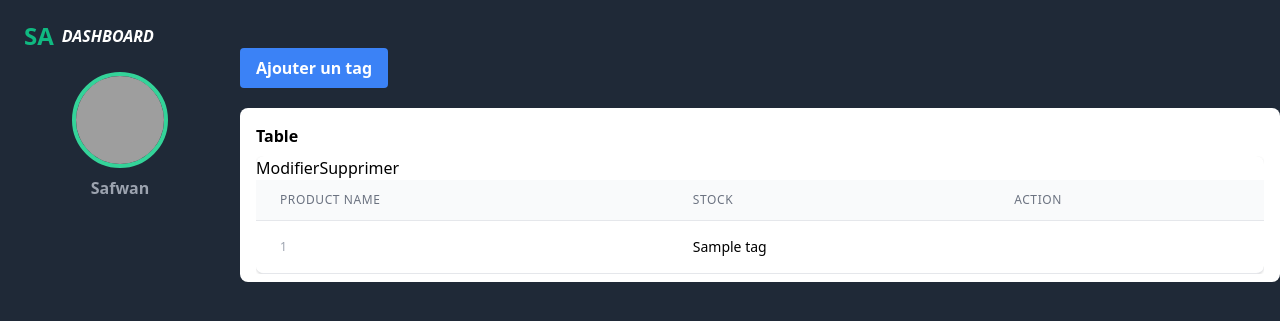
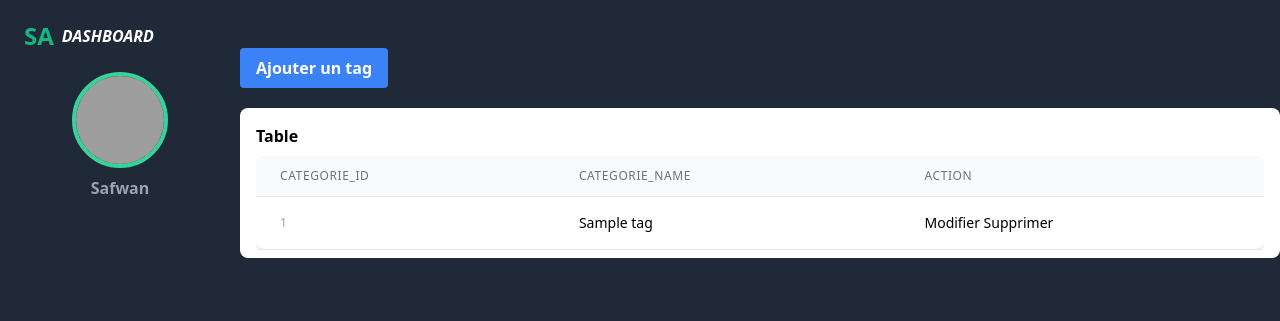
Before and after one commit to Youcode-Classe-E-2023-2024/elmehdi_elfari_Wiki, a PHP site: template views/tags_view.php in a window 1280 px wide. Shown: the top 321 px of the page. Run offline with PHP 8.4, Linux system fonts and the light colour scheme; the template is opened without the code that fills it: most values are stand-ins (such as "Sample title", 1, 10 or a date in 2020); some libraries are stand-ins or nearby versions; grey boxes are pictures that could not be loaded.

Commit message:
tag view

```diff
--- a/views/tags_view.php
+++ b/views/tags_view.php
@@ -69,12 +69,12 @@
                                                     <tr>
                                                         <th class="px-6 py-3 bg-gray-50 text-xs leading-4 font-medium text-gray-500 uppercase tracking-wider">
                                                             <div class="flex cursor-pointer">
-                                                                <span class="mr-2">PRODUCT NAME</span>
+                                                                <span class="mr-2">Categorie_ID</span>
                                                             </div>
                                                         </th>
                                                         <th class="px-6 py-3 bg-gray-50 text-xs leading-4 font-medium text-gray-500 uppercase tracking-wider">
                                                             <div class="flex cursor-pointer">
-                                                                <span class="mr-2">Stock</span>
+                                                                <span class="mr-2">Categorie_Name</span>
                                                             </div>
                                                         </th>
                                                         <th class="px-6 py-3 bg-gray-50 text-xs leading-4 font-medium text-gray-500 uppercase tracking-wider">
@@ -93,7 +93,7 @@
                                                             <td class="px-6 py-4 whitespace-no-wrap text-sm leading-5">
                                                                 <p><?= $tag['tag_name']; ?></p>
                                                             </td>
-
+                                                            <td class="px-6 py-4 whitespace-no-wrap text-sm leading-5">
                                                                 <form action="index.php?page=tags" method="post">
                                                                     <button type="button" class="btn btn-success" data-toggle="modal" data-target="#editModal<?= $tag['tag_id']; ?>">
                                                                         Modifier
@@ -142,11 +142,16 @@
         // Ajouter le tag (vous pouvez personnaliser cette partie selon vos besoins)
         addTagButton.addEventListener('click', () => {
             const tagValue = tagInput.value.trim();
+            const isUpdate = document.getElementById('updateTagInput').value === '1';
 
             if (tagValue !== '') {
+                if (isUpdate) {
+                    // Update the tag (you may want to add more logic here)
+                    console.log(`Tag mis à jour : ${tagValue}`);
+                } else {
                     // Add the tag to your tag management system
                     console.log(`Tag ajouté : ${tagValue}`);
-
+                }
                 // Close the modal
                 tagModal.classList.add('hidden');
             }
```
Lines whose indentation alone changed are shown as unchanged.
